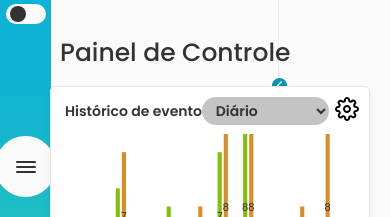
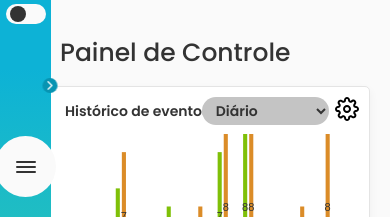
Before and after one commit to SamuelSimoes31/dashboard-trackingtrade, a React (Create React App) app in the folder dashboard/: page / in a window 390 px wide. Shown: the top 217 px of the page. Built offline with nearby package versions, Linux system fonts and the light colour scheme; the HTML template or start-up script is replaced by a standard one.

Commit message:
Hamburger menu working

```diff
--- a/dashboard/src/components/Panel/styles.ts
+++ b/dashboard/src/components/Panel/styles.ts
@@ -1,6 +1,7 @@
 import styled from 'styled-components';
 
 export const Container = styled.div`
+  z-index: -1;
   flex-grow: 1;
   position: relative;
 
--- a/dashboard/src/components/SidebarMenu/Arrow/index.tsx
+++ b/dashboard/src/components/SidebarMenu/Arrow/index.tsx
@@ -3,9 +3,9 @@ import React from 'react';
 import { StyledArrow } from './styles';
 import ArrowIcon from '../../../images/arrow.svg'
 
-const Arrow = () => {
+const Arrow = ({open} : {open:boolean}) => {
   return (
-    <StyledArrow>
+    <StyledArrow open={open}>
       <img src={ArrowIcon} alt=""/>
     </StyledArrow>
   );
--- a/dashboard/src/components/SidebarMenu/Arrow/styles.ts
+++ b/dashboard/src/components/SidebarMenu/Arrow/styles.ts
@@ -1,6 +1,10 @@
 import styled from 'styled-components';
 
-export const StyledArrow = styled.div`
+interface StyledArrowProps {
+  open: boolean;
+}
+
+export const StyledArrow = styled.div<StyledArrowProps>`
   position: fixed;
   left: 272px;
   top: 78px;
@@ -9,9 +13,12 @@ export const StyledArrow = styled.div`
   height: 15px;
 
   border-radius: 50%;
-  background: ${props => props.theme.colors.primary};
+  background: ${({theme}) => theme.colors.primary};
 
   display: flex;
   justify-content: center;
   align-items: center;
+
+  transition: all 0.3s linear;
+  transform: ${({ open }) => open ? 'translateX(0) rotate(0)' : 'translateX(-1530%) rotate(180deg)'};
 `;
--- a/dashboard/src/components/SidebarMenu/Burger/index.tsx
+++ b/dashboard/src/components/SidebarMenu/Burger/index.tsx
@@ -2,9 +2,13 @@ import React from 'react';
 
 import { StyledBurger } from './styles';
 
-const Burger = () => {
+interface Props {
+  toggleOpen(): void;
+}
+
+const Burger = ({toggleOpen}:Props) => {
   return (
-    <StyledBurger>
+    <StyledBurger onClick={toggleOpen}>
       <div/>
       <div/>
       <div/>
--- a/dashboard/src/components/SidebarMenu/Menu/index.tsx
+++ b/dashboard/src/components/SidebarMenu/Menu/index.tsx
@@ -3,9 +3,9 @@ import React from 'react';
 import { StyledMenu, StyledSpan } from './styles';
 import GraphIcon from '../../../images/graph.svg'
 
-const Menu = () => {
+const Menu = ({open} : {open:boolean}) => {
   return (
-    <StyledMenu>
+    <StyledMenu open={open}>
       <ul>
         <li>
           <img src={GraphIcon} alt='GraphIcon'/>
--- a/dashboard/src/components/SidebarMenu/Menu/styles.ts
+++ b/dashboard/src/components/SidebarMenu/Menu/styles.ts
@@ -1,11 +1,14 @@
 import styled from 'styled-components';
 
-export const StyledMenu = styled.div`
+interface StyledMenuProps {
+  open: boolean;
+}
+
+export const StyledMenu = styled.div<StyledMenuProps>`
   position: fixed;
   left: 51px;
   width: 228px;
   height:100vh;
-  border-right: 1px solid #EBEBEB;
 
   padding-top: 111px;
 
@@ -13,15 +16,18 @@ export const StyledMenu = styled.div`
   flex-direction: column;
   align-items:center;
 
+  border-right: 1px solid #EBEBEB;
+  background: ${({theme}) => theme.colors.background};
+
   ul {
-
     list-style-type: none;
-
     li {
       margin: 15px;
     }
   }
 
+  transition: all 0.3s linear;
+  transform: ${({ open }) => open ? 'translateX(0)' : 'translateX(-100%)'};
 `;
 
 export const StyledSpan = styled.span`
--- a/dashboard/src/components/SidebarMenu/index.tsx
+++ b/dashboard/src/components/SidebarMenu/index.tsx
@@ -1,4 +1,4 @@
-import React from 'react';
+import React, { useState, useEffect } from 'react';
 import { Container, Bar } from './styles';
 
 import Burger from './Burger';
@@ -11,12 +11,33 @@ interface SidebarMenuProps {
 }
 
 const SidebarMenu = ( {toggleTheme} :SidebarMenuProps) => {
+  const [open, setOpen] = useState(true);
+
+  const toggleOpen = () => {
+    setOpen(!open);
+  }
+
+  const [width, setWidth] = useState(window.innerWidth);
+
+  useEffect(() => {
+    function handleResize() {
+      setWidth(window.innerWidth);
+    }
+    window.addEventListener("resize", handleResize);
+    return () => window.removeEventListener("resize", handleResize);
+  }, [width]);
+
+  useEffect(() => {
+    if(width < 750 ) setOpen(false) ;
+  },[width]);
+
+
   return (
-    <Container>
+    <Container open={open} >
+      <Menu open={open}/>
       <Bar />
-      <Burger />
-      <Menu />
-      <Arrow />
+      <Burger toggleOpen={toggleOpen}/>
+      <Arrow open={open}/>
       <Switch onChange={toggleTheme}/>
     </Container>
 
--- a/dashboard/src/components/SidebarMenu/styles.ts
+++ b/dashboard/src/components/SidebarMenu/styles.ts
@@ -1,9 +1,15 @@
 import styled from 'styled-components';
 
-export const Container = styled.div`
+interface ContainerProps {
+  open: boolean;
+}
+
+export const Container = styled.div<ContainerProps>`
   display: inline-block;
   position: relative;
-  width: 279px;
+  /* width: 279px; */
+  width: ${({open})=> open?279:51}px;
+  transition: all 0.3s linear;
   height: 100vh;
   margin: 0;
 `;
```
